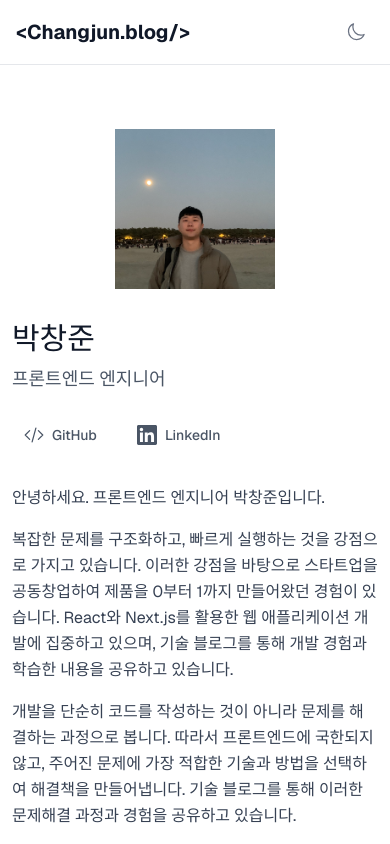
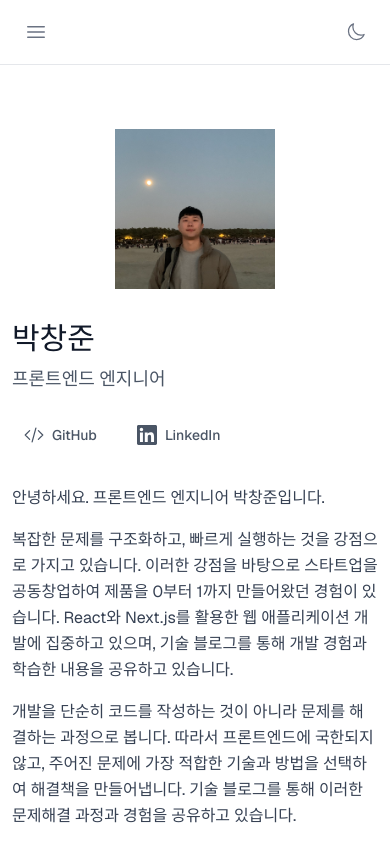
Before and after one commit to ckdwns9121/blog, a Next.js app: page /about in a window 390 px wide. Shown: the top 844 px of the page. Built offline with nearby package versions, Linux system fonts and the light colour scheme; no server answers.

Commit message:
feat: add mobile menu toggle functionality and enhance header layout

```diff
--- a/src/shared/components/Header.tsx
+++ b/src/shared/components/Header.tsx
@@ -2,10 +2,12 @@
 
 import Link from "next/link";
 import { useTheme } from "next-themes";
-import { SunIcon, MoonIcon } from "@heroicons/react/24/outline";
+import { SunIcon, MoonIcon, Bars3Icon, XMarkIcon } from "@heroicons/react/24/outline";
+import { useState } from "react";
 
 export function Header() {
   const { theme, setTheme } = useTheme();
+  const [isMenuOpen, setIsMenuOpen] = useState(false);
 
   const toggleTheme = () => {
     console.log("Current theme:", theme);
@@ -14,16 +16,31 @@ export function Header() {
     setTheme(newTheme);
   };
 
+  const toggleMenu = () => {
+    setIsMenuOpen(!isMenuOpen);
+  };
+
   return (
     <header className="bg-white dark:bg-dark-bg border-b border-gray-200 dark:border-dark-border sticky top-0 z-50">
       <div className="max-w-6xl mx-auto px-4 sm:px-6 lg:px-8">
         <div className="flex items-center justify-between h-16">
-          {/* 로고 */}
+          {/* 모바일: 햄버거 메뉴, 데스크톱: 로고 */}
+          <div className="flex items-center gap-4">
+            {/* 모바일 햄버거 메뉴 */}
+            <button
+              onClick={toggleMenu}
+              className="md:hidden p-2 rounded-lg text-gray-500 dark:text-gray-400 hover:text-gray-900 dark:hover:text-white hover:bg-gray-100 dark:hover:bg-gray-800 transition-colors"
+              aria-label="메뉴 토글"
+            >
+              {isMenuOpen ? <XMarkIcon className="h-6 w-6" /> : <Bars3Icon className="h-6 w-6" />}
+            </button>
 
-          <div className="flex-shrink-0 flex items-center flex-row gap-2">
-            <Link href="/" className="flex items-center">
-              <span className="text-xl font-bold text-gray-900 dark:text-white">{`<Changjun.blog/>`}</span>
-            </Link>
+            {/* 데스크톱 로고 */}
+            <div className="hidden md:flex items-center">
+              <Link href="/" className="flex items-center">
+                <span className="text-xl font-bold text-gray-900 dark:text-white">{`<Changjun.blog/>`}</span>
+              </Link>
+            </div>
           </div>
 
           {/* 네비게이션 메뉴 */}
@@ -53,6 +70,28 @@ export function Header() {
             </button>
           </div>
         </div>
+
+        {/* 모바일 메뉴 */}
+        {isMenuOpen && (
+          <div className="md:hidden border-t border-gray-200 dark:border-dark-border py-4">
+            <nav className="flex flex-col space-y-2">
+              <Link
+                href="/"
+                onClick={() => setIsMenuOpen(false)}
+                className="text-gray-700 dark:text-gray-300 hover:text-primary-600 dark:hover:text-primary-400 px-3 py-2 text-sm font-medium transition-colors"
+              >
+                Post
+              </Link>
+              <Link
+                href="/about"
+                onClick={() => setIsMenuOpen(false)}
+                className="text-gray-700 dark:text-gray-300 hover:text-primary-600 dark:hover:text-primary-400 px-3 py-2 text-sm font-medium transition-colors"
+              >
+                About
+              </Link>
+            </nav>
+          </div>
+        )}
       </div>
     </header>
   );
```
